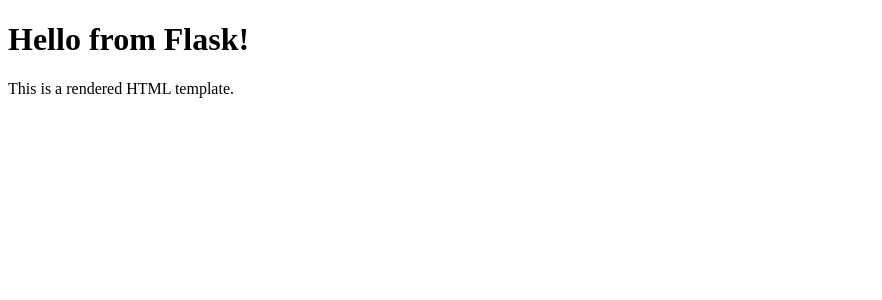
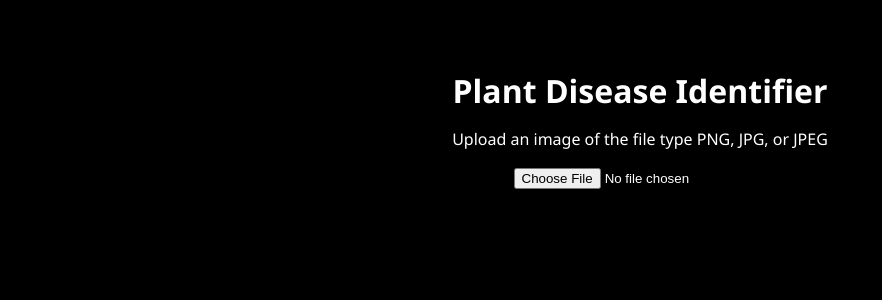
Before and after one commit to SaachiRohilla/PlantDiseaseIdentifier, a Flask app: page / in a window 1280 px wide. Shown: the top 300 px of the page, without its empty margins (0-882 px from the left). Run offline with Flask 3, Linux system fonts and the light colour scheme.

Commit message:
added upload button

```diff
--- a/src/templates/index.html
+++ b/src/templates/index.html
@@ -1,10 +1,74 @@
 <!DOCTYPE html>
 <html>
 <head>
-    <title>Flask App</title>
+    <meta charset="UTF-8"/>
+    <meta name="viewport" content="width=device-width, inital-scale=1.0"/>
+    <title>Plant Disease Identifier</title>
+<style>
+    body{
+        font-family: 'Segoe UI', Tahoma, Geneva, Verdana, sans-serif;
+        background: #000000;
+        color: #ffffff;
+        text-align: center;
+        align-content: center;
+        padding: 40px;
+    }
+    h1{
+        font-family: 'Segoe UI', Tahoma, Geneva, Verdana, sans-serif;
+        font-size: 2;
+        text-align: center;
+        align-content: center;
+        margin-bottom: 8px;
+    }
+    .upload-card{
+        background-color: #52c2ff;
+        border: 2px dashed #2654ed;
+        border-radius: 16px;
+        padding: 40x;
+        text-align: center;
+        cursor: pointer;
+        transition: #2654ed 0.2s;
+        width: 100%;
+        max-width: 480px;
+        margin-bottom: 24px;
+    }
+    .upload-card:hover{
+        border-color: #82b6bd ;
+    }
+    .upload-card input[type="file"]{
+        display: none;
+    }
+    .upload-card label{
+        cursor: pointer;
+        font-size: 1;
+        color: #aaaaaa;
+    }
+</style>
 </head>
 <body>
-    <h1>Hello from Flask!</h1>
-    <p>This is a rendered HTML template.</p>
+    <h1>Plant Disease Identifier</h1>
+    <p>Upload an image of the file type PNG, JPG, or JPEG</p>
 </body>
 </html>
+
+<input type="file" id="file-input" accept="image/*">
+<div id="preview-container">
+  <img id="image-preview" src="#" alt="Image Preview" style="display:none; max-width: 200px;">
+</div>
+
+<script>
+  const fileInput = document.getElementById('file-input');
+  const imagePreview = document.getElementById('image-preview');
+
+  fileInput.addEventListener('change', function() {
+    const file = this.files[0];
+    if (file) {
+      const reader = new FileReader();
+      reader.onload = function(e) {
+        imagePreview.src = e.target.result;
+        imagePreview.style.display = 'block';
+      };
+      reader.readAsDataURL(file);
+    }
+  });
+</script>
```
